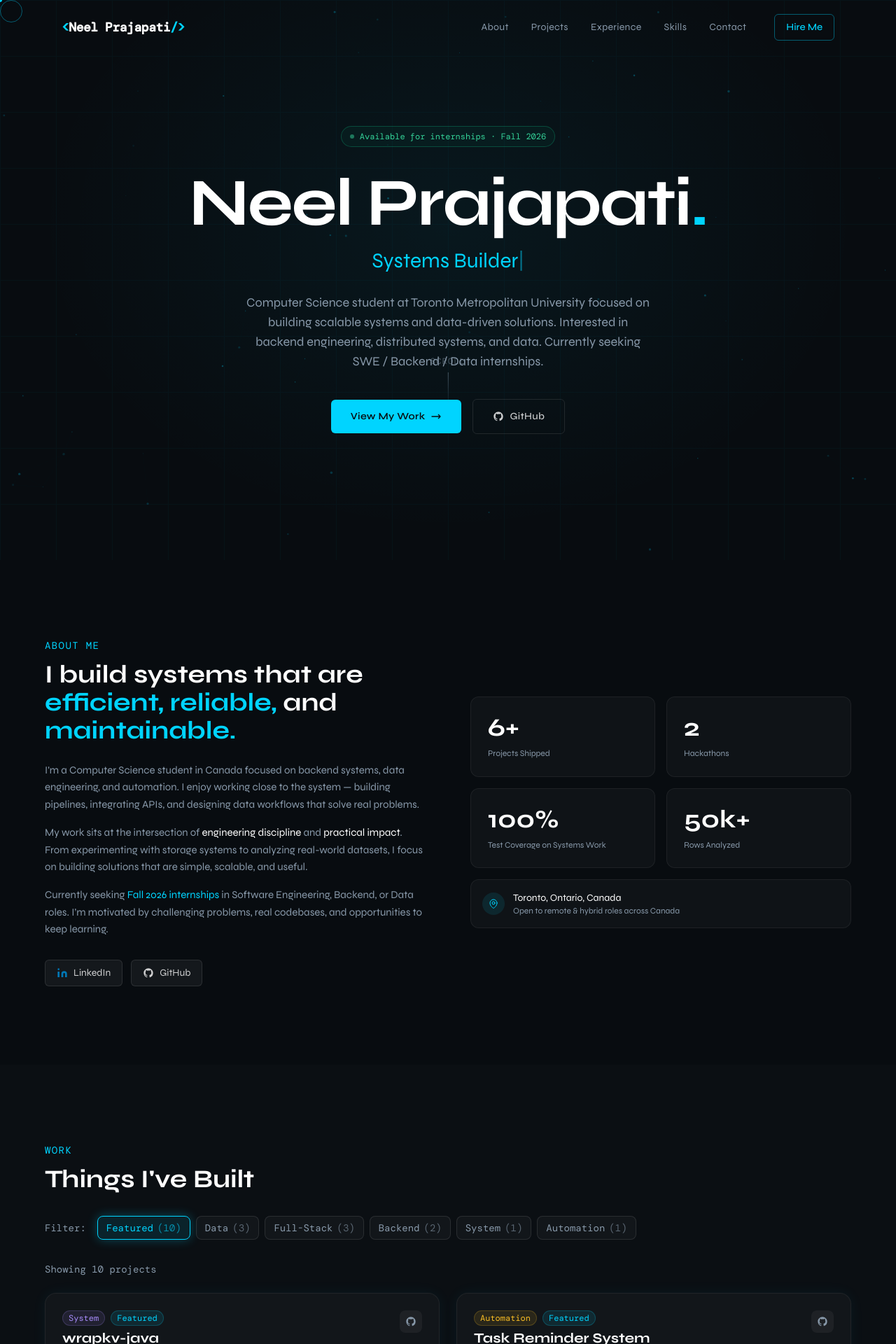
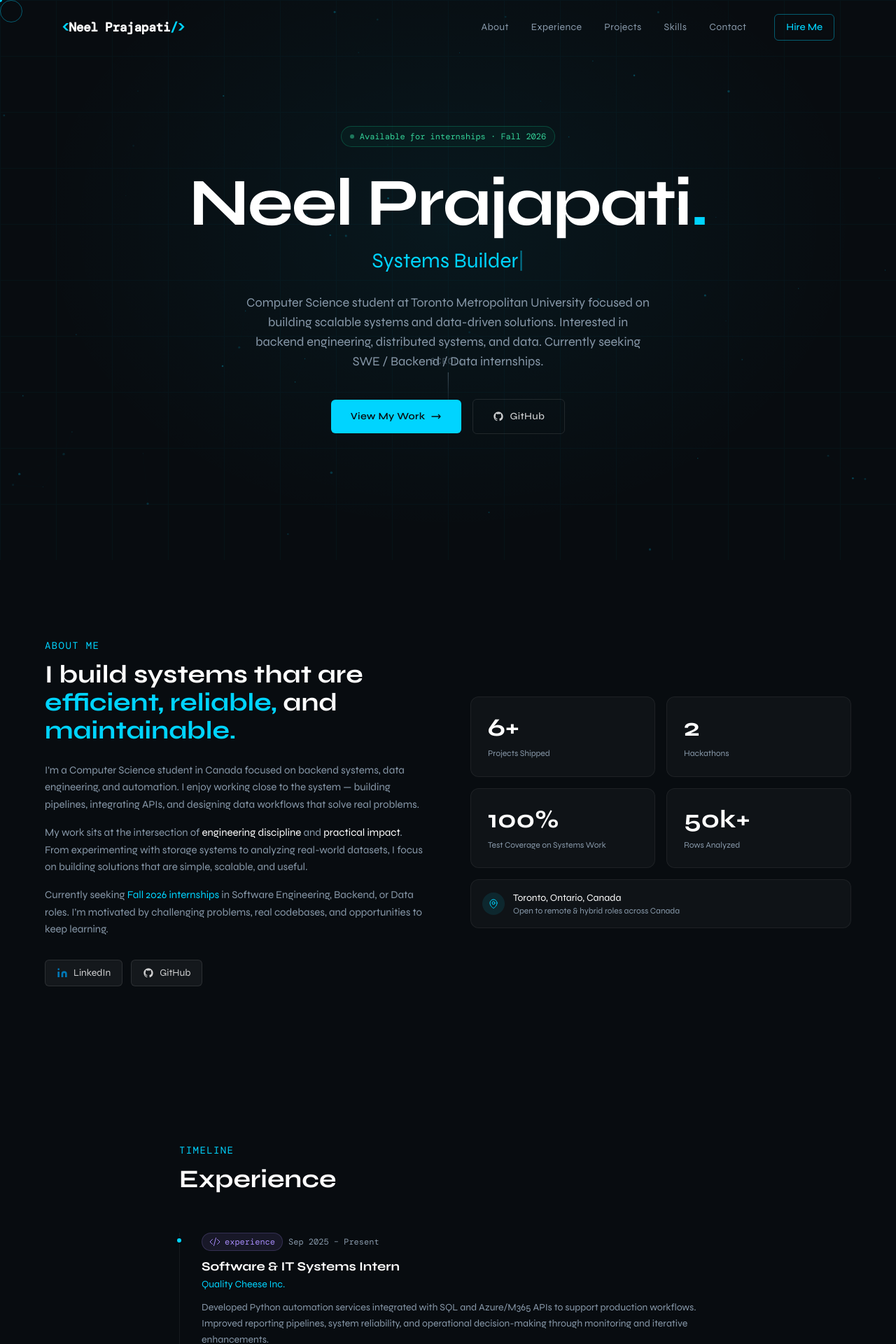
Before and after one commit to Neel654/neel-portfolio, a React (Vite) app: page / in a window 1280 px wide. Shown: the top 1920 px of the page at 70% size. Built offline with nearby package versions, Linux system fonts and the light colour scheme; a web font is replaced by a local one.

Commit message:
swapped project and experience holding

```diff
--- a/src/App.jsx
+++ b/src/App.jsx
@@ -2,8 +2,8 @@ import { useEffect, useState } from "react";
 import Nav from "./components/Nav";
 import Hero from "./components/Hero";
 import About from "./components/About";
+import Experience from "./components/Experience";
 import Projects from "./components/Projects";
-import Experience from "./components/Experience";
 import Skills from "./components/Skills";
 import Achievements from "./components/Achievements";
 import Learning from "./components/Learning";
@@ -27,8 +27,8 @@ export default function App() {
       <main>
         <Hero />
         <About />
+        <Experience />
         <Projects />
-        <Experience />
         <Skills />
         <Achievements />
         <Learning />
--- a/src/components/Nav.jsx
+++ b/src/components/Nav.jsx
@@ -3,8 +3,8 @@ import { personal } from "../data/portfolio";
 
 const links = [
   { label: "About", href: "#about" },
+   { label: "Experience", href: "#experience" },
   { label: "Projects", href: "#projects" },
-  { label: "Experience", href: "#experience" },
   { label: "Skills", href: "#skills" },
   { label: "Contact", href: "#contact" },
 ];
```
